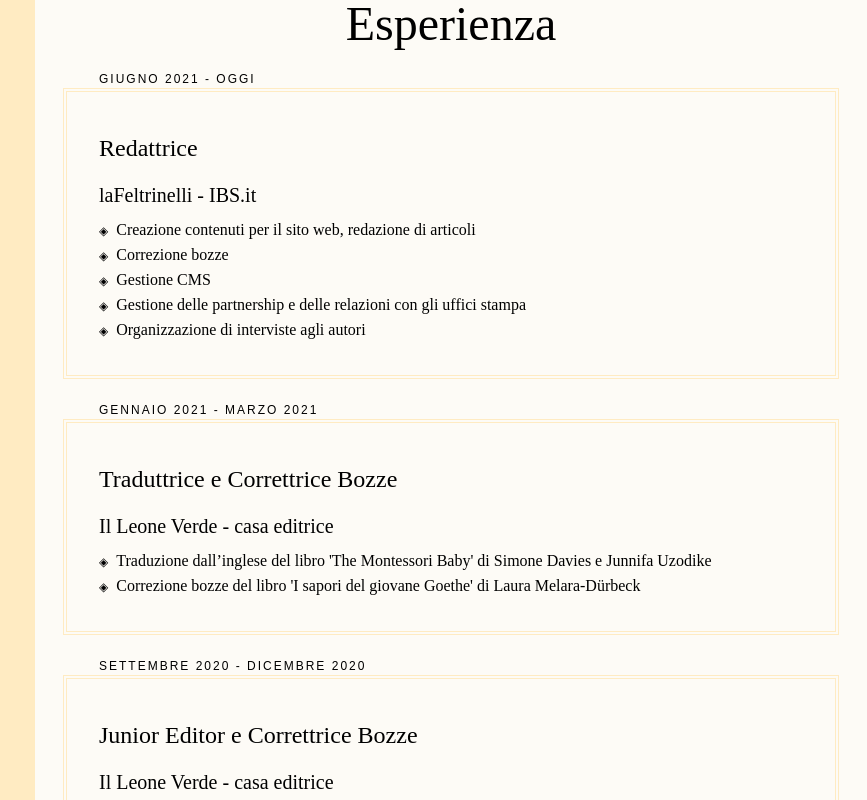
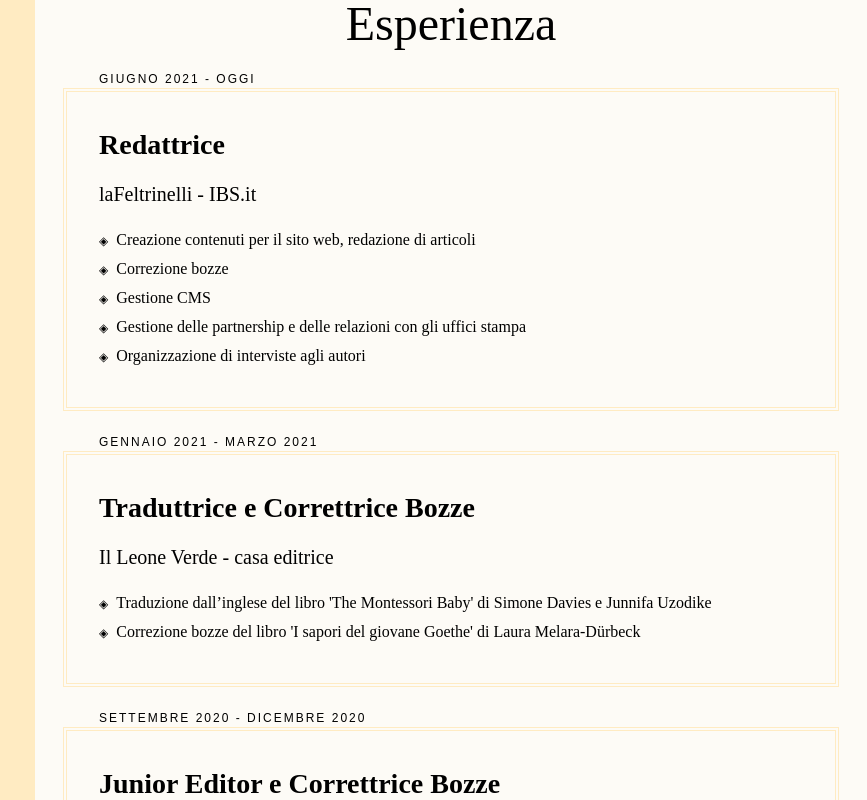
Before and after one commit to btoscano/btoscano.github.io, a React (Create React App) app: page /esperienza in a window 1280 px wide. Shown: the part 900-1700 px from the top of the page, without its empty margins (413-1280 px from the left). Built offline with nearby package versions, Linux system fonts and the light colour scheme.

Commit message:
general improvements

```diff
--- a/package.json
+++ b/package.json
@@ -34,7 +34,7 @@
     "test": "react-scripts test",
     "eject": "react-scripts eject",
     "predeploy": "npm run build",
-    "deploy": "gh-pages -b master -d build"
+    "deploy": "gh-pages -d build"
   },
   "eslintConfig": {
     "extends": [
--- a/src/Components/Footer/Footer.scss
+++ b/src/Components/Footer/Footer.scss
@@ -20,12 +20,19 @@
 
     @include bpmax($m) {
         flex-direction: column;
+        padding: 24px;
+        outline-offset: -16px;
+        align-items: center;
     }
 }
 
 .footer__leftWrapper{
     padding: 32px;
     flex: 65%;
+
+    @include bpmax($m) {
+        padding: 16px;
+    }
 }
 
 
@@ -34,6 +41,10 @@
     display: flex;
     justify-content: flex-end;
     flex: 35%;
+
+    @include bpmax($m) {
+        padding: 16px;
+    }
 }
 
 
@@ -45,6 +56,10 @@
     text-justify: inter-word;
     margin-bottom: 32px;
     max-width: 80%;
+
+    @include bpmax($m) {
+        max-width: 100%;
+    }
 }
 
 .footer__copyright{
@@ -59,6 +74,10 @@
     display: block;
     margin-right: 16px;
     height: 48px;
+
+    @include bpmax($m) {
+        margin: 0px 8px;
+    }
 }
 
 .footer__social{
--- a/src/Components/Header/Header.scss
+++ b/src/Components/Header/Header.scss
@@ -16,6 +16,10 @@
     margin-left: auto;
     position: relative;
     margin-right: auto;
+
+    @include bpmax($xxs) {
+        width: 100%;
+    }
 }
 
 
@@ -45,6 +49,10 @@
     &--title{
         flex: 1.5;
     }
+
+    @include bpmax($m) {
+        font-size: 1rem;
+    }
 }
 
 .header__link{
@@ -54,6 +62,10 @@
     outline: 4px solid $color-white;
     outline-offset: -10px;
     outline-style: double;
+
+    @include bpmax($m) {
+        outline-offset: -10px;
+    }
 
     &:focus-visible {
         outline: 2px solid blue;
@@ -80,6 +92,8 @@
     }
 
     @include bpmax($m) {
+
+        font-size: 1.175rem;
 
         &::before{
             content: "";
@@ -125,6 +139,7 @@
 
     @include bpmax($xxs) {
         display: none;
+        box-shadow: none;
     }
 }
 
--- a/src/Pages/About/About.scss
+++ b/src/Pages/About/About.scss
@@ -25,6 +25,10 @@
     // text-align: center;
     padding: 32px;
     flex: 65%;
+
+    @include bpmax($m) {
+        padding: 16px;
+    }
 }
 
 .about__title{
@@ -70,7 +74,7 @@
     text-justify: inter-word;
 
     @include bpmax($m) {
-        padding: 0;
+        padding: 8px;
     }
 }
 
@@ -96,17 +100,27 @@
 }
 
 .entry__job{
-    @extend %h5;
+    @extend %h4;
     margin-bottom: 8px;
+    font-weight: 600;
+    font-size: rem(28px);
+
+    @include bpmax($m) {
+        line-height: rem(28px);
+    }
 }
 
 .entry__employer{
-    @extend %h4;
+    @extend %h5;
     font-size: rem(20px);
-    padding-bottom: 8px;
+    padding-bottom: 16px;
 
     &:hover{
         color: $color-link;
+    }
+
+    @include bpmax($m) {
+        line-height: rem(24px);
     }
 }
 .entry__grade, .entry__description{
@@ -130,7 +144,10 @@
 }
 
 .entry__item{
-    line-height: rem(24px);
+    line-height: rem(20px);
+    padding-left: 1em;
+    text-indent: -1em;
+    margin-bottom: 8px;
 
     &::before{
         content: '◈';
--- a/src/Pages/Home/Home.js
+++ b/src/Pages/Home/Home.js
@@ -40,12 +40,30 @@ function Home() {
                     </p>
 
                     <div className="home__images" >
+                      <a className="home__imgItemWrapper"  href="#">
                       <img className="home__imgItem" src={data.home.img1}></img>
+                      </a>
+
+                      <a className="home__imgItemWrapper"  href="#">
                       <img className="home__imgItem" src={data.home.img2}></img>
+                      </a>
+
+                      <a className="home__imgItemWrapper"  href="#">
                       <img className="home__imgItem" src={data.home.img3}></img>
+                      </a>
+
+                      <a className="home__imgItemWrapper"  href="#">
                       <img className="home__imgItem" src={data.home.img4}></img>
+                      </a>
+
+                      <a className="home__imgItemWrapper"  href="#">
                       <img className="home__imgItem" src={data.home.img5}></img>
+                      </a>
+
+                      <a className="home__imgItemWrapper"  href="#">
                       <img className="home__imgItem" src={data.home.img6}></img>
+                      </a>
+
                     </div>
 
                     <hr className="home__line"></hr>
--- a/src/Pages/Home/Home.scss
+++ b/src/Pages/Home/Home.scss
@@ -54,6 +54,7 @@ section:nth-child(even)
     margin-top: 32px;
     @extend %h1;
     margin-bottom: 32px;
+
     @extend %tracking-in-expand;
 }
 .home__subtitle{
@@ -108,6 +109,7 @@ section:nth-child(even)
 
     @include bpmax($m) {
         padding: 0;
+        line-height: 3rem;
     }
 }
 .home__line{
@@ -131,9 +133,27 @@ section:nth-child(even)
     }
 }
 
+.home__imgItemWrapper{
+    display: contents;
+}
+
 .home__imgItem{
     max-width: 30%;
     margin-bottom: 16px;
+    -webkit-transition: all 0.3s ease-in-out;
+    -moz-transition: all 0.3s ease-in-out;
+    -ms-transition: all 0.3s ease-in-out;
+    -o-transition: all 0.3s ease-in-out;
+    transition: all 0.3s ease-in-out;
+
+
+    &:hover, &:active {
+        -webkit-transform: scale(1.1);
+        -moz-transform: scale(1.1);
+        -ms-transform: scale(1.1);
+        -o-transform: scale(1.1);
+        transform: scale(1.1);
+    }
 
     @include bpmax($xs) {
         max-width: 70%;
--- a/src/Styles/Global/animations.scss
+++ b/src/Styles/Global/animations.scss
@@ -1,7 +1,10 @@
 
 %tracking-in-expand {
-	-webkit-animation: tracking-in-expand 2s cubic-bezier(0.215, 0.610, 0.355, 1.000) both;
-	        animation: tracking-in-expand 2s cubic-bezier(0.215, 0.610, 0.355, 1.000) both;
+  @include bp($m) {
+    -webkit-animation: tracking-in-expand 2s cubic-bezier(0.215, 0.610, 0.355, 1.000) both;
+    animation: tracking-in-expand 2s cubic-bezier(0.215, 0.610, 0.355, 1.000) both;
+}
+
 }
 
 /* ----------------------------------------------
```
Lines whose indentation alone changed are shown as unchanged.
